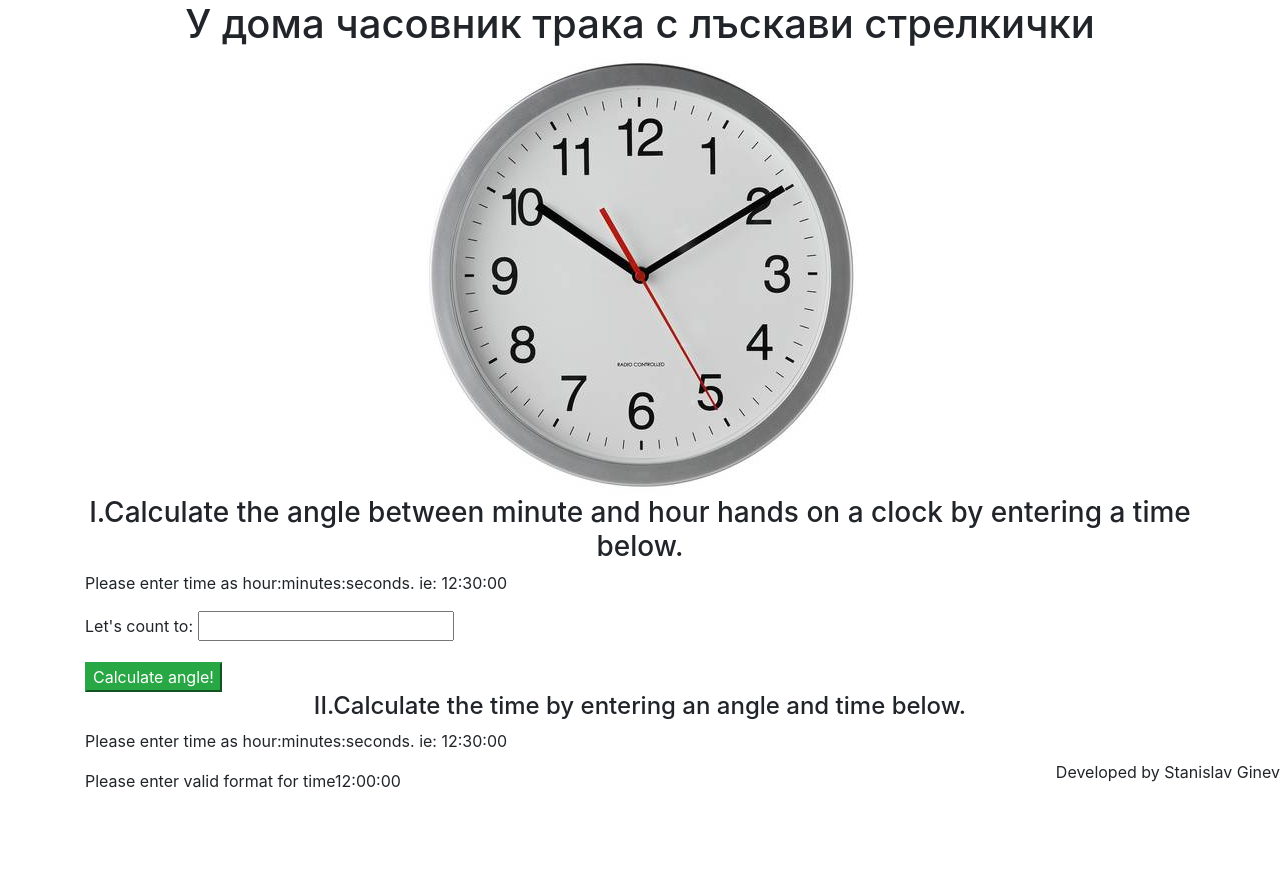
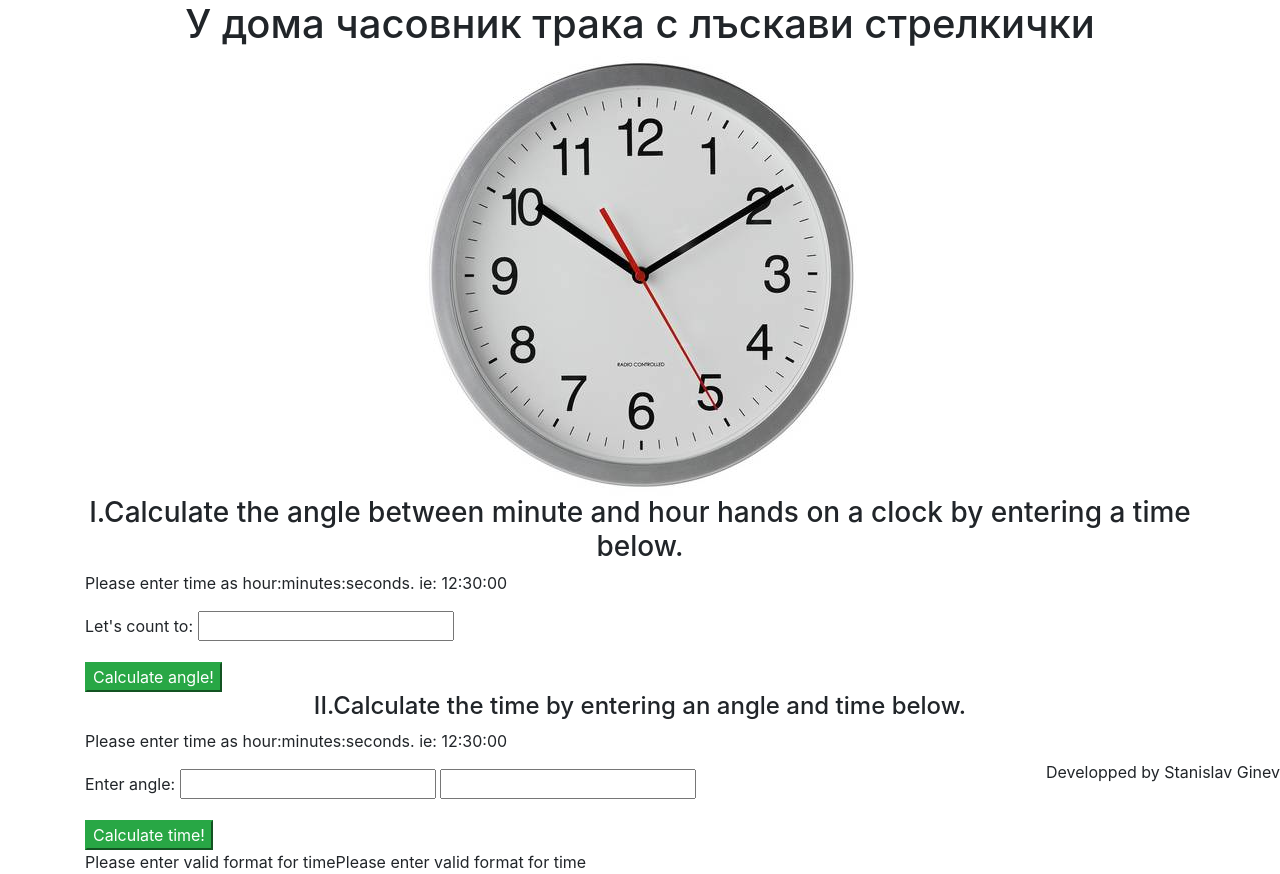
Before and after one commit to stani1940/php_intro_project, a PHP site: page / in a window 1280 px wide. Before the commit the page ends 788 px from the top, so only its background shows below. Run offline with PHP 8.4, Linux system fonts and the light colour scheme.

Commit message:
Add form about clockHandAngle2

```diff
--- a/footer.php
+++ b/footer.php
@@ -1,6 +1,6 @@
 
 <footer class="footer fixed-bottom text-right">
-	<p>Developed by Stanislav Ginev</p>
+	<p>Developped by Stanislav Ginev</p>
 </footer>
 </body>
 </html>
--- a/header.php
+++ b/header.php
@@ -21,3 +21,11 @@
         </form>
         <h4 class="text-center">II.Calculate the time  by entering an angle and time below. </h4>
         <p>Please enter time as hour:minutes:seconds. ie: 12:30:00</p>
+         <form method="get" action='index.php'>
+            <div class='form-group'>
+              <label for='Angle'>Enter angle:</label>
+              <input  type="text" name="angle" class="form-control-md" >
+               <input  type="text" name="timeNow" class="form-control-md" >
+            </div>
+            <button type="submit" name="submit" value="submit" class="btn-success">Calculate time!</button>
+        </form>
--- a/index.php
+++ b/index.php
@@ -23,6 +23,15 @@ if($hours > 12) {
     // Return the smaller angle
     return min($angle, 360 - $angle);
 }
+
+if (isset($_GET['submit']) && !empty($_GET['angle'])) {
+        $angle = trim($_GET['angle']);
+        $timeNow = trim($_GET['timeNow']);
+        echo "The time is ".clockHandAngle2($angle,$timeNow);
+
+    }else{
+        echo "Please enter valid format for time";
+    }
 function clockHandAngle2($angle, $timeNow) {
     $timeNow = explode(':', $timeNow);
     $hours = $timeNow[0];
@@ -51,7 +60,7 @@ function clockHandAngle2($angle, $timeNow) {
     return date('g:i:s', $time);
 
 }
-echo clockHandAngle2(0, "12:00:00");
+//echo clockHandAngle2(0, "12:00:00");
 include('footer.php');
 
  ?>
```
